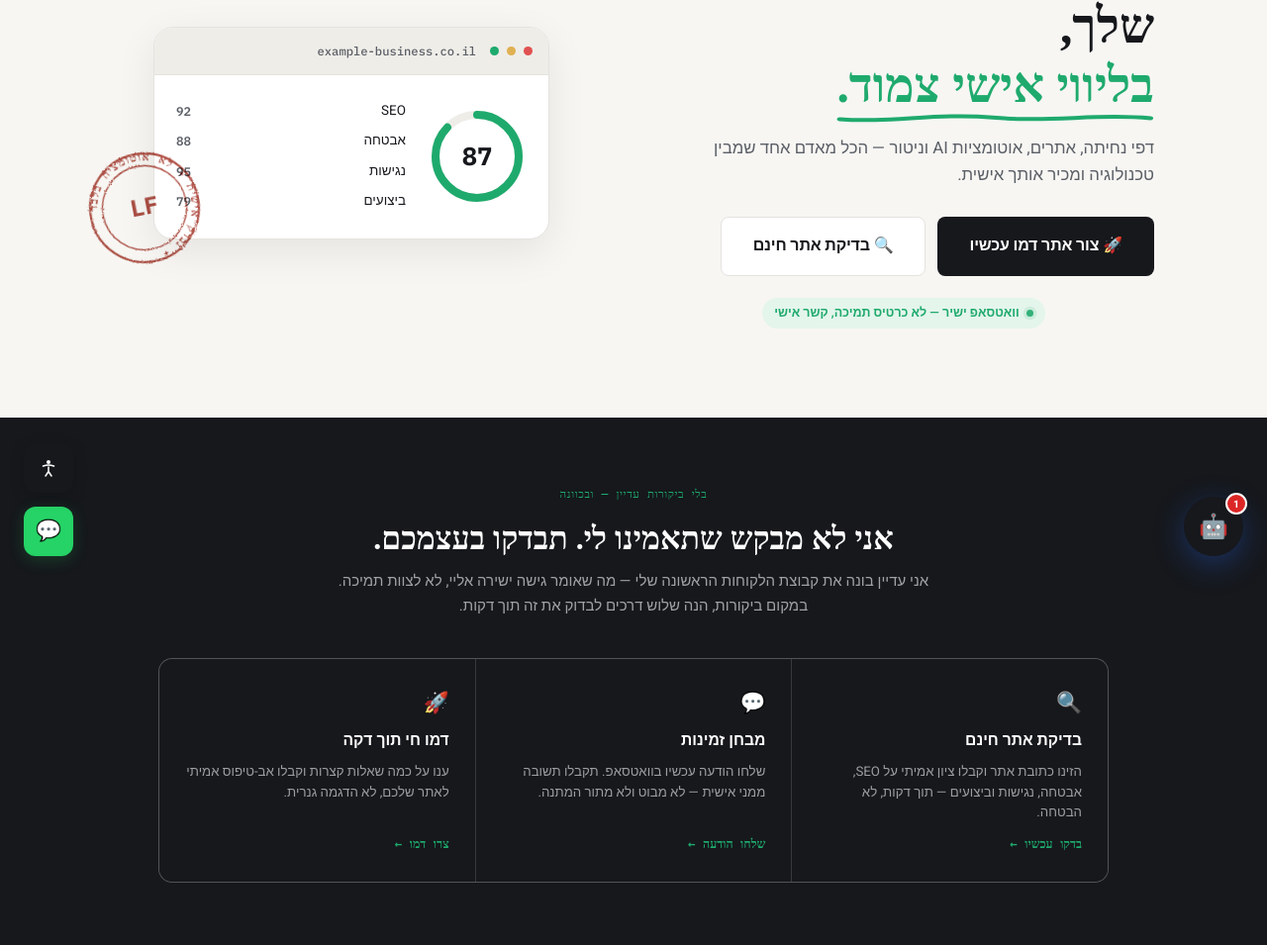
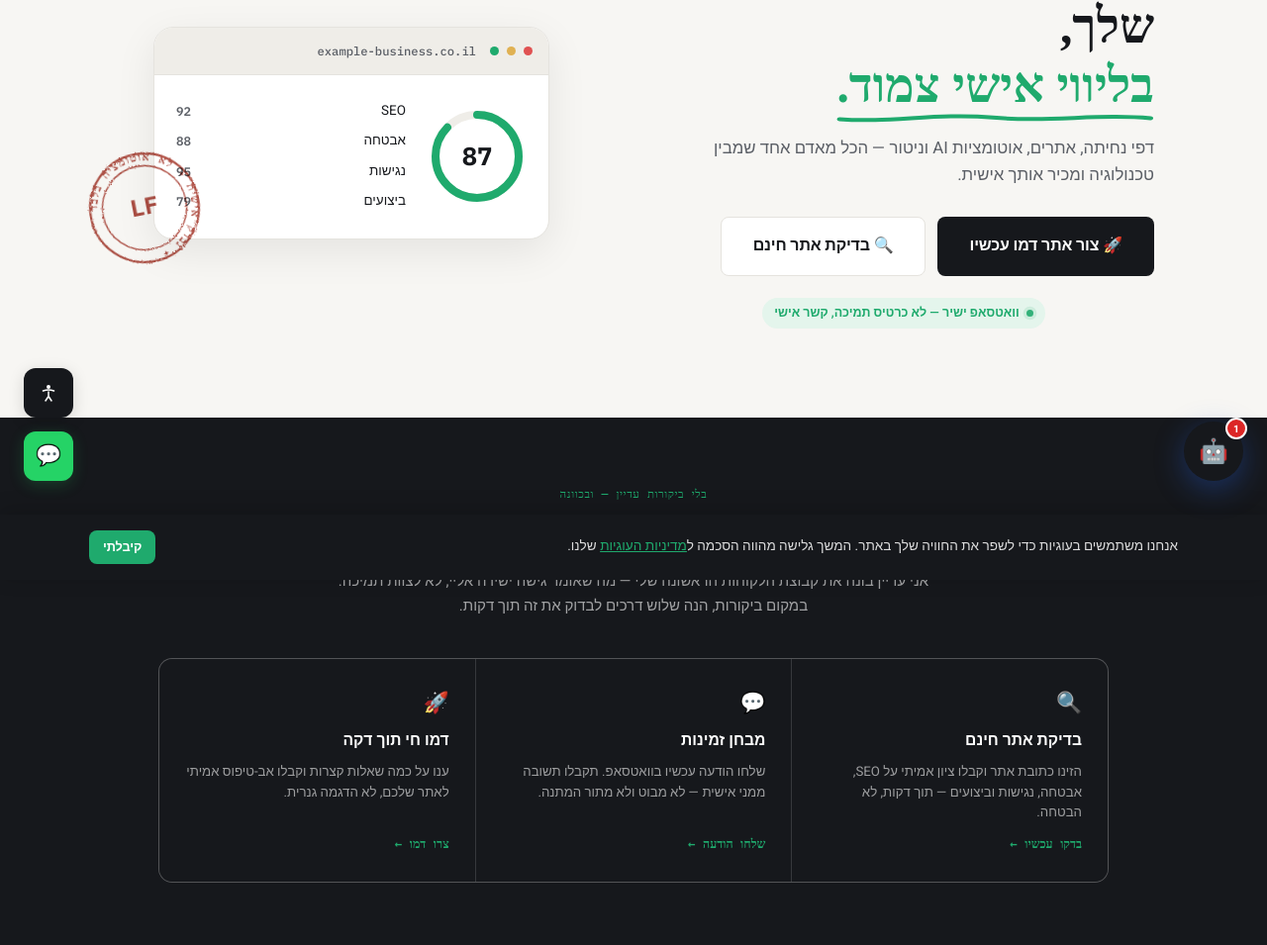
Before and after one commit to BennyTheLion/LandingFlow, a PHP site: page / in a window 1280 px wide. Shown: the part 214-1169 px from the top of the page at 99% size. Run offline with PHP 8.4, Linux system fonts and the light colour scheme; some libraries are stand-ins or nearby versions; some web fonts are replaced.

Commit message:
Add cookie consent banner and link all legal documents in the footer
All 9 legal pages (privacy, terms, cookies, accessibility, disclosure,
deletion, retention, service/maintenance agreements) already existed as
working routes with real content — the footer just only ever linked two of
them. Added a "מסמכים משפטיים" footer column listing all nine, which
needed widening the footer grid to 5 columns at desktop width.

Also adds a dismissible cookie consent banner (localStorage-persisted,
links to the cookie policy page) that shifts the WhatsApp/accessibility/
sales-agent floating buttons up while visible so it doesn't collide with
them.

Co-Authored-By: Claude Sonnet 5 <noreply@anthropic.com>
Claude-Session: https://claude.ai/code/session_01SWBzFfwmh3y9GoQngawdzv

```diff
--- a/app/views/partials/footer.php
+++ b/app/views/partials/footer.php
@@ -7,8 +7,53 @@
   </div>
   <div class="footer-col"><h4>שירותים</h4><ul><li><a href="<?= $url('demo') ?>">דמו חי</a></li><li><a href="<?= $url('portfolio') ?>">תיק עבודות</a></li><li><a href="<?= $url('audit') ?>">בדיקת אתר</a></li><li><a href="<?= $url('pricing') ?>">מחירים</a></li><li><a href="<?= $url('services') ?>">כל השירותים</a></li></ul></div>
   <div class="footer-col"><h4>חברה</h4><ul><li><a href="<?= $url('about') ?>">אודות</a></li><li><a href="<?= $url('pricing') ?>">תמחור</a></li><li><a href="<?= $url('blog') ?>">בלוג</a></li><li><a href="<?= $url('contact') ?>">צרו קשר</a></li></ul></div>
+  <div class="footer-col"><h4>מסמכים משפטיים</h4><ul><li><a href="<?= $url('privacy-policy') ?>">מדיניות פרטיות</a></li><li><a href="<?= $url('terms-of-service') ?>">תנאי שימוש</a></li><li><a href="<?= $url('cookie-policy') ?>">מדיניות עוגיות</a></li><li><a href="<?= $url('accessibility-statement') ?>">הצהרת נגישות</a></li><li><a href="<?= $url('fair-disclosure') ?>">גילוי נאות</a></li><li><a href="<?= $url('data-deletion') ?>">מחיקת מידע</a></li><li><a href="<?= $url('data-retention') ?>">שמירת מידע</a></li><li><a href="<?= $url('service-agreement') ?>">הסכם שירות</a></li><li><a href="<?= $url('maintenance-agreement') ?>">הסכם תחזוקה</a></li></ul></div>
   <div class="footer-col"><h4>צרו קשר</h4><ul><li><a href="tel:0528529448">052-8529448</a></li><li><a href="mailto:info@landingflow.co.il">info@landingflow.co.il</a></li></ul></div>
 </div><div class="container footer-bottom"><span>© <?= date("Y") ?> LandingFlow. כל הזכויות שמורות.</span><div class="footer-legal"><a href="<?= $url("terms-of-service") ?>">תנאי שימוש</a><a href="<?= $url("privacy-policy") ?>">פרטיות</a></div></div><div class="container" style="max-width:900px;margin:0 auto;padding:12px 20px 24px"><p style="font-size:.7rem;color:var(--ink-faint);text-align:center;line-height:1.6"><strong>⚠️ כתב ויתור (Disclaimer):</strong> LandingFlow אינה אחראית לתוצאות השימוש במידע, בכלים ובשירותים. כל המידע מוגש כשירות לציבור ואינו מהווה ייעוץ מקצועי או משפטי. תוצאות בדיקות האתר, ציוני הביקורת, תצוגות הדמו וההמלצות הן בגדר הערכה בלבד. המשתמש עושה זאת על אחריותו הבלעדית. השימוש באתר מהווה הסכמה <a href="<?= $url("terms-of-service") ?>" style="color:var(--primary)">לתנאי השימוש</a> ו<a href="<?= $url("privacy-policy") ?>" style="color:var(--primary)">למדיניות הפרטיות</a>. <a href="mailto:hello@landingflow.co.il" style="color:var(--primary)">info@landingflow.co.il</a></p></div></footer>
+
+<!-- Cookie Consent Banner -->
+<div class="cookie-banner" id="cookieBanner" role="dialog" aria-label="הודעת עוגיות">
+  <div class="cookie-banner-inner">
+    <p>אנחנו משתמשים בעוגיות כדי לשפר את החוויה שלך באתר. המשך גלישה מהווה הסכמה ל<a href="<?= $url('cookie-policy') ?>">מדיניות העוגיות</a> שלנו.</p>
+    <div class="cookie-banner-actions">
+      <button type="button" id="cookieAccept" class="btn btn-primary btn-sm">קיבלתי</button>
+    </div>
+  </div>
+</div>
+<style>
+.cookie-banner{position:fixed;bottom:0;right:0;left:0;z-index:940;background:var(--ink);color:#fff;padding:16px 20px;box-shadow:0 -4px 20px rgba(0,0,0,.18);transform:translateY(100%);transition:transform .4s ease}
+.cookie-banner.visible{transform:translateY(0)}
+.cookie-banner-inner{max-width:1100px;margin:0 auto;display:flex;align-items:center;justify-content:space-between;gap:20px;flex-wrap:wrap}
+.cookie-banner-inner p{font-size:.85rem;line-height:1.6;color:rgba(255,255,255,.85);margin:0;flex:1;min-width:240px}
+.cookie-banner-inner a{color:var(--signal);text-decoration:underline}
+.cookie-banner-actions{display:flex;gap:10px;flex-shrink:0}
+.cookie-banner-actions .btn-primary{background:var(--signal)}
+.cookie-banner-actions .btn-primary:hover{background:#189a5f}
+body.cookie-banner-active .whatsapp-float{bottom:100px;transition:bottom .3s}
+body.cookie-banner-active .a11y-float{bottom:164px;transition:bottom .3s}
+body.cookie-banner-active .agent-float{bottom:100px;transition:bottom .3s}
+@media(max-width:600px){
+  body.cookie-banner-active .whatsapp-float{bottom:130px}
+  body.cookie-banner-active .a11y-float{bottom:194px}
+  body.cookie-banner-active .agent-float{bottom:130px}
+}
+</style>
+<script>
+(function(){
+  var KEY='lf_cookie_consent';
+  var banner=document.getElementById('cookieBanner');
+  if(!banner)return;
+  if(!localStorage.getItem(KEY)){
+    document.body.classList.add('cookie-banner-active');
+    requestAnimationFrame(function(){banner.classList.add('visible')});
+  }
+  document.getElementById('cookieAccept').addEventListener('click',function(){
+    localStorage.setItem(KEY,'1');
+    banner.classList.remove('visible');
+    document.body.classList.remove('cookie-banner-active');
+  });
+})();
+</script>
 
 <!-- WhatsApp Floating -->
 <a href="https://wa.me/972528529448" target="_blank" rel="noopener" class="whatsapp-float" id="waFloat" aria-label="WhatsApp" title="דברו איתנו בוואטסאפ!">💬<span class="whatsapp-tooltip" id="waTooltip">דברו איתנו בוואטסאפ :-)</span></a>
--- a/app/views/partials/head.php
+++ b/app/views/partials/head.php
@@ -28,7 +28,7 @@ h1,h2{font-family:var(--font-serif)}
 .menu-head{display:flex;align-items:center;justify-content:space-between;margin-bottom:36px}.menu-close{width:38px;height:38px;border-radius:8px;background:var(--bg);font-size:1.1rem}
 .mobile-links{display:flex;flex-direction:column;gap:6px;margin-bottom:auto}.mobile-links a{padding:14px 6px;font-size:1.05rem;font-weight:600;border-bottom:1px solid var(--border)}.menu-foot{display:flex;flex-direction:column;gap:10px;margin-top:24px}
 .footer{background:var(--surface);padding-top:80px;margin-top:0;border-top:1px solid var(--border)}
-.footer-grid{display:grid;grid-template-columns:1fr;gap:40px;padding-bottom:60px;border-bottom:1px solid var(--border)}@media(min-width:760px){.footer-grid{grid-template-columns:1.4fr 1fr 1fr 1fr}}
+.footer-grid{display:grid;grid-template-columns:1fr;gap:40px;padding-bottom:60px;border-bottom:1px solid var(--border)}@media(min-width:760px){.footer-grid{grid-template-columns:1.2fr 1fr 1fr}}@media(min-width:1050px){.footer-grid{grid-template-columns:1.2fr 1fr 1fr 1fr 1fr}}
 .footer-brand p{color:var(--ink-soft);font-size:.88rem;max-width:280px;margin:16px 0 20px}.social-row{display:flex;gap:8px}.social-row a{width:36px;height:36px;border-radius:8px;background:var(--bg);border:1px solid var(--border);display:flex;align-items:center;justify-content:center;transition:.2s}.social-row a:hover{background:var(--primary);color:#fff}
 .footer-col h4{font-size:.88rem;font-weight:700;margin-bottom:16px}.footer-col ul{display:flex;flex-direction:column;gap:10px}.footer-col a{color:var(--ink-soft);font-size:.86rem;transition:color .2s}.footer-col a:hover{color:var(--primary)}
 .footer-bottom{display:flex;flex-direction:column;gap:14px;align-items:center;padding:26px 0;font-size:.82rem;color:var(--ink-faint)}@media(min-width:680px){.footer-bottom{flex-direction:row;justify-content:space-between}}.footer-legal{display:flex;gap:18px}
```
